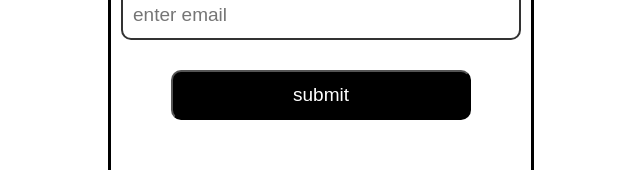
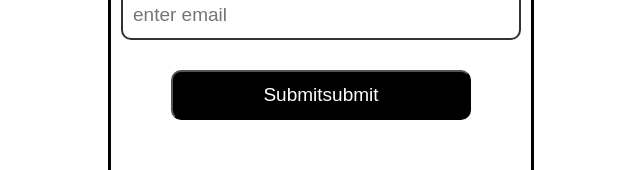
Before and after one commit to deepika5791/form, a React (Vite) app: page / in a window 1280 px wide. Shown: the part 333-503 px from the top of the page, without its empty margins (319-959 px from the left). Built offline with nearby package versions, Linux system fonts and the light colour scheme.

Commit message:
added loading

```diff
--- a/src/components/Personalinfoform.jsx
+++ b/src/components/Personalinfoform.jsx
@@ -2,6 +2,8 @@ import React, { useState, useEffect } from "react";
 import "./Personalinfoform.css";
 const Personalinfoform = () => {
   const [form, setInfo] = useState({ name: "", password: "", email: "" });
+  const [Message, setMessage] = useState("");
+  const [loading, setLoading] = useState(false);
 
   const ChangeHandler = (e) => {
     const { name, value } = e.target;
@@ -13,6 +15,12 @@ const Personalinfoform = () => {
   const handlersubmit = async (e) => {
     e.preventDefault();
     console.log(form);
+    if (form.password < 6) {
+      setMessage("Password should be atleast 6 characters");
+      return;
+    }
+    setLoading(true);
+    setMessage("");
     try {
       const response = await fetch("https://userform-u7ka.onrender.com", {
         method: "POST",
@@ -24,6 +32,9 @@ const Personalinfoform = () => {
       setInfo({ name: "", password: "", email: "" });
     } catch (error) {
       console.log(error);
+      setMessage("Error submitting form");
+    } finally {
+      setLoading(false);
     }
   };
 
@@ -57,11 +68,13 @@ const Personalinfoform = () => {
           required
         />
         <div className="formBtn">
-          <button type="submit" className="submit">
+          <button type="submit" className="submit" disabled={loading}>
+            {loading ? "Submitting..." : "Submit"}
             submit
           </button>
         </div>
       </form>
+      {Message && <p className="response-message">{Message}</p>}
     </div>
   );
 };
```
